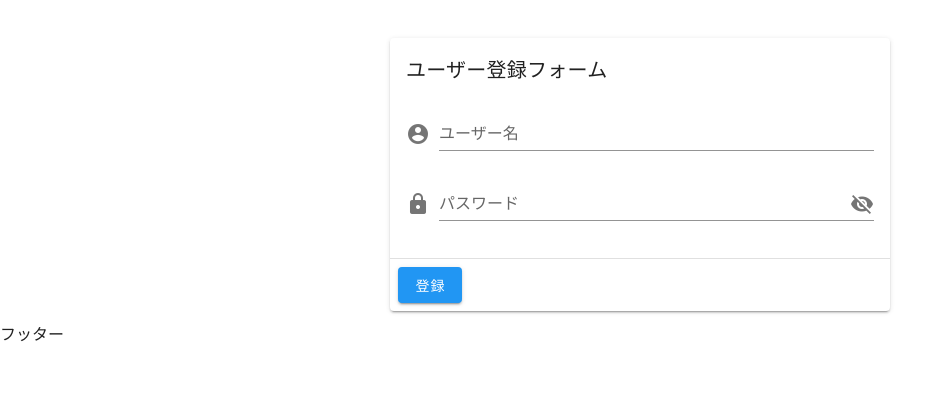
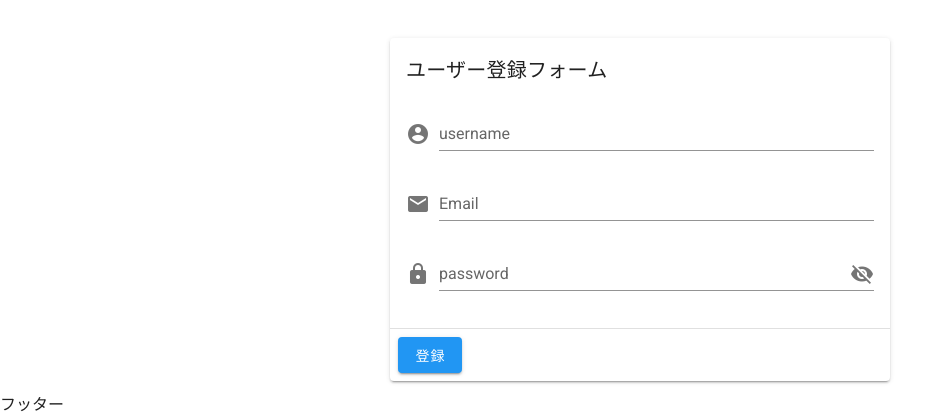
Before and after one commit to oga0927/Book_Library_Vue.js, a Vue app in the folder bookapp/: page /register in a window 1280 px wide. Shown: the part 842-1259 px from the top of the page, without its empty margins (0-952 px from the left). Before the commit the page ends 1189 px from the top, so only its background shows below. Built offline with nearby package versions, Linux system fonts and the light colour scheme.

Commit message:
register作成

```diff
--- a/bookapp/src/pages/Login.vue
+++ b/bookapp/src/pages/Login.vue
@@ -4,20 +4,34 @@
       <v-card width="500" class="mx-auto mt-5">
         <v-card-title>ログインフォーム</v-card-title>
         <v-card-text>
-          <v-text-field label="ユーザー名" prepend-icon="mdi-account-circle"/>
+
           <v-text-field
-            label="パスワード"
-            required
+            name="email"
+            label="Email"
+            type="email"
+            v-model="email"
+            prepend-icon="mdi-email"
+            @input="$v.email.$touch()"
+            @blur="$v.email.$touch()"
+            required />
+
+          <v-text-field
+            label="Password"
             :type="showPassword ? 'text' : 'password'"
             prepend-icon="mdi-lock"
             :append-icon="showPassword ? 'mdi-eye' : 'mdi-eye-off'"
-            @click:append="showPassword = !showPassword"/>
+            @click:append="showPassword = !showPassword"
+            @input="$v.password.$touch()"
+            @blur="$v.password.$touch()"
+            required/>
         </v-card-text>
 
         <v-divider></v-divider>
         <v-card-actions>
           <!-- <v-btn color="success">ログイン</v-btn> -->
-          <v-btn color="info">ログイン</v-btn>
+          <v-btn
+          color="info"
+          @click="login">ログイン</v-btn>
         </v-card-actions>
       </v-card>
     </v-main>
@@ -27,13 +41,56 @@
 
 
 <script>
+// import { validationMixin } from 'vuelidate'
+// import { required, maxLength, email } from 'vuelidate/lib/validators'
+
 export default {
   name: 'LogIn',
+  // mixins: [validationMixin],
+
+  // validations: {
+  //   email: { required, email },
+  //   password: { required, maxLength: maxLength(10) },
+
+
+  //     },
+
   data() {
     return {
+      email: '',
+      password: '',
       showPassword: false
     }
-  }
+  },
+  computed: {
+    // emailErrors () {
+    //   const errors = []
+    //   if (!this.$v.email.$dirty) return errors
+    //   !this.$v.email.email && errors.push('Must be valid e-mail')
+    //   !this.$v.email.required && errors.push('E-mail is required')
+    //   return errors
+    // },
+    // passwordErrors () {
+    //   const errors = []
+    //   if (!this.$v.password.$dirty) return errors
+    //   !this.$v.password.email && errors.push('Must be valid password')
+    //   !this.$v.password.required && errors.push('password is required')
+    //   return errors
+    // },
+  },
+  methods: {
+    // submit() {
+    //     this.$v.$touch()
+    // },
+    // clear () {
+    //     this.$v.$reset()
+    //     this.email = ''
+    //     this.password = ''
+    //   },
+    login() {
+      this.$router.replace('/')
+    },
+  },
 }
 </script>
 
--- a/bookapp/src/pages/Register.vue
+++ b/bookapp/src/pages/Register.vue
@@ -4,9 +4,28 @@
       <v-card width="500" class="mx-auto mt-5">
         <v-card-title>ユーザー登録フォーム</v-card-title>
         <v-card-text>
-          <v-text-field label="ユーザー名" prepend-icon="mdi-account-circle"/>
           <v-text-field
-            label="パスワード"
+            name="username"
+            label="username"
+            type="text"
+            v-model="username"
+            prepend-icon="mdi-account-circle"
+            required/>
+
+          <v-text-field
+            name="email"
+            label="Email"
+            type="email"
+            v-model="email"
+
+            prepend-icon="mdi-email"
+            required/>
+
+          <v-text-field
+            name="pasword"
+            label="password"
+            v-model="password"
+
             required
             :type="showPassword ? 'text' : 'password'"
             prepend-icon="mdi-lock"
@@ -17,7 +36,9 @@
         <v-divider></v-divider>
         <v-card-actions>
           <!-- <v-btn color="success">ログイン</v-btn> -->
-          <v-btn color="info">登録</v-btn>
+          <v-btn
+          color="info"
+          @click="register">登録</v-btn>
         </v-card-actions>
       </v-card>
     </v-main>
@@ -31,7 +52,15 @@ export default {
   name: 'Register',
   data() {
     return {
+      username: '',
+      email: '',
+      password: '',
       showPassword: false
+    }
+  },
+  methods: {
+    register() {
+      this.$router.replace('/')
     }
   }
 }
```
